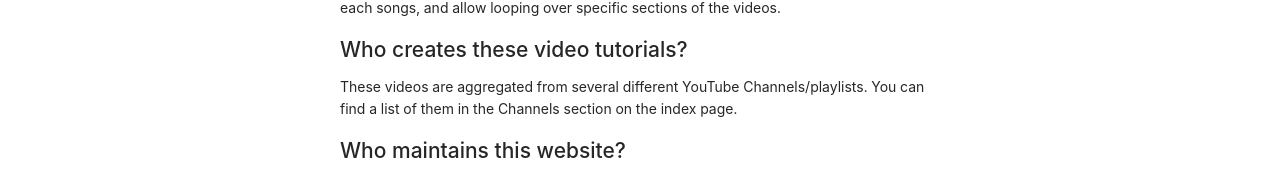
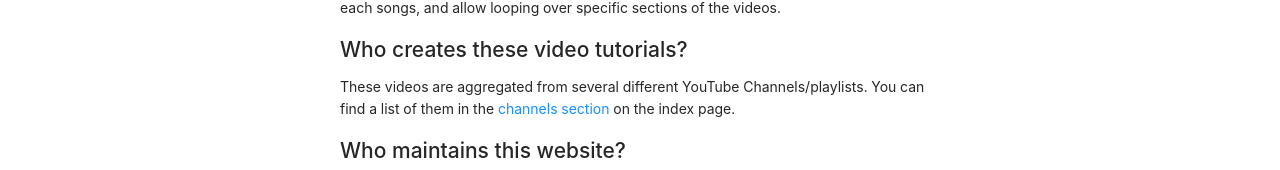
Before and after one commit to punchagan/ukulele-tutorials, a Next.js app in the folder site/: page /about in a window 1280 px wide. Shown: the part 240-410 px from the top of the page. Built offline with nearby package versions, Linux system fonts and the light colour scheme.

Commit message:
Allow jumping to channel list from FAQ page

```diff
--- a/site/pages/about.js
+++ b/site/pages/about.js
@@ -27,7 +27,11 @@ export default function About() {
         <h2>Who creates these video tutorials?</h2>
         <p>
           These videos are aggregated from several different YouTube Channels/playlists. You can
-          find a list of them in the Channels section on the index page.
+          find a list of them in the{" "}
+          <Link href="/#channel">
+            <a>channels section</a>
+          </Link>{" "}
+          on the index page.
         </p>
         <h2>Who maintains this website?</h2>
         <p>
--- a/site/pages/index.js
+++ b/site/pages/index.js
@@ -27,7 +27,7 @@ import "instantsearch.css/themes/satellite.css";
 const createURL = state => `?${qs.stringify(state)}`;
 
 const searchStateToUrl = (router, searchState) =>
-  searchState ? `${location.pathname}${createURL(searchState)}` : "";
+  searchState ? `${location.pathname}${createURL(searchState)}${location.hash}` : "";
 
 const SearchStats = connectStats(({ processingTimeMS, nbHits, nbSortedHits, areHitsSorted }) => (
   <p>{`${nbHits.toLocaleString()} tutorials found`}</p>
@@ -150,7 +150,7 @@ export default function Home({ videos }) {
               searchable={true}
             />
 
-            <h3>Channel</h3>
+            <h3 id="channel">Channel</h3>
             <RefinementList attribute="uploader" limit={5} showMore={true} showMoreLimit={100} />
             <Configure hitsPerPage={20} />
           </div>
```
